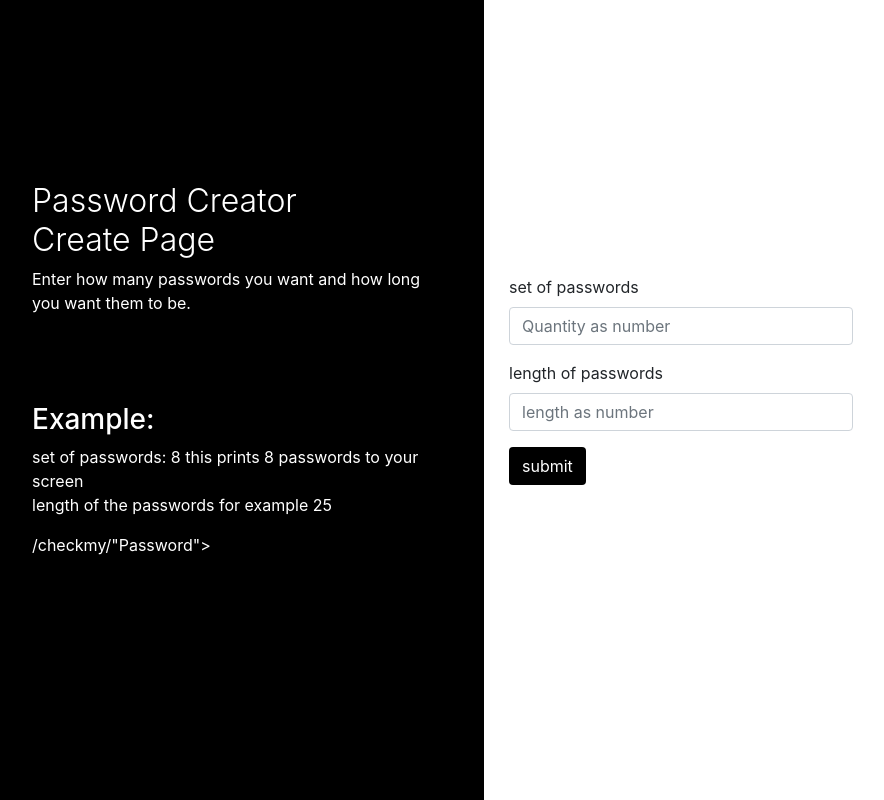
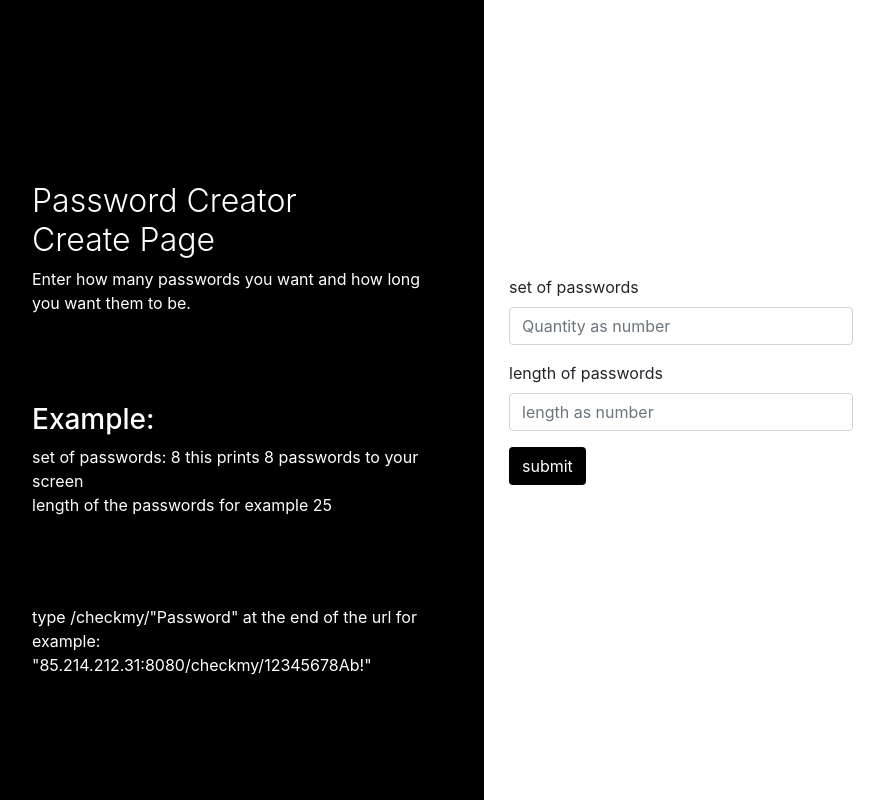
Before and after one commit to RiseofRice/password-Creator, a Flask app: page / in a window 1280 px wide. Shown: the whole page, without its empty margins (28-912 px from the left). Run offline with Flask 2, Linux system fonts and the light colour scheme; some libraries are stand-ins or nearby versions.

Commit message:
edited Landing Page

```diff
--- a/templates/index.html
+++ b/templates/index.html
@@ -23,7 +23,8 @@
                 <h3>Example:</h3>
                 <p>set of passwords: 8 this prints 8 passwords to your screen <br>
                 length of the passwords for example 25 </p>
-                <p> /checkmy/"Password"></p>
+                <br> <br> <br>
+                <p> type /checkmy/"Password" at the end of the url for example: "85.214.212.31:8080/checkmy/12345678Ab!"</p>
             </div>
          </div>
 
```
